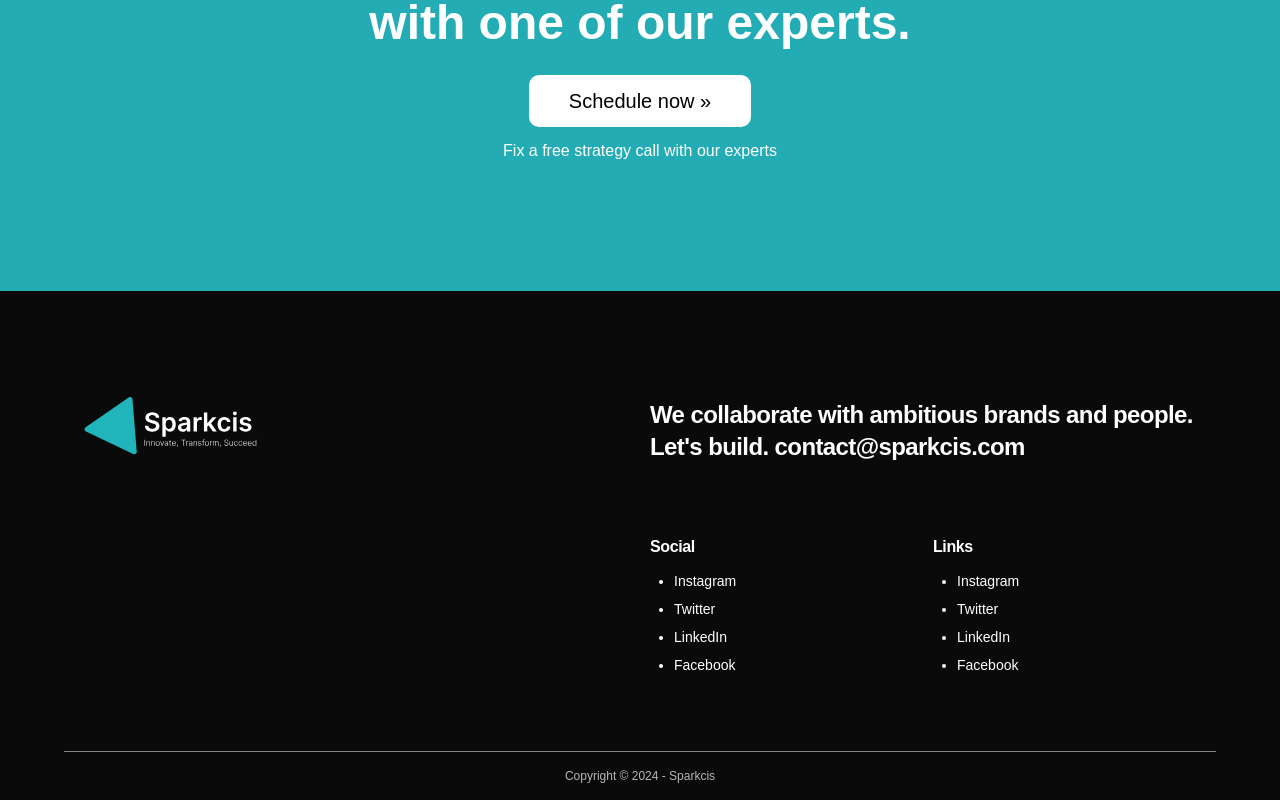
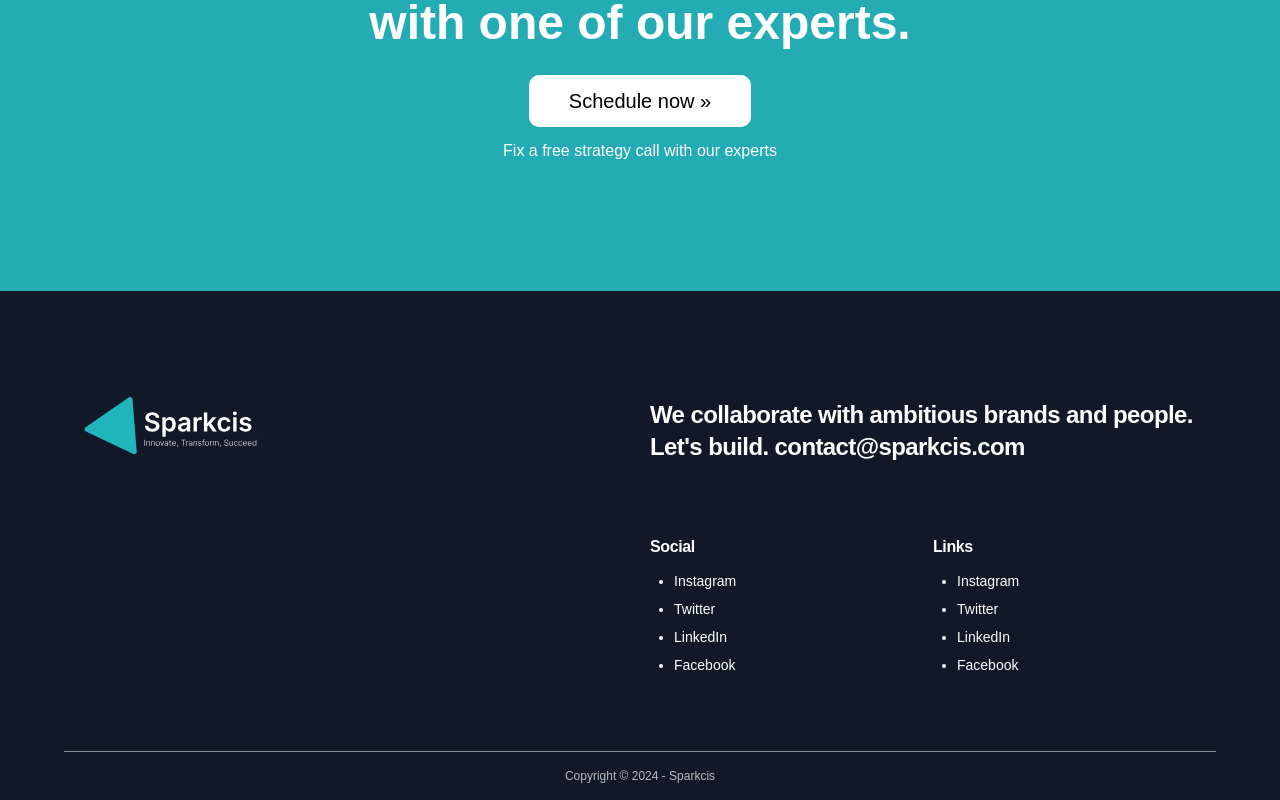
Before and after one commit to amazingfarooqq/sparkcis, a Next.js app: page / in a window 1280 px wide. Shown: the part 5405-6205 px from the top of the page. Built offline with nearby package versions, Linux system fonts and the light colour scheme.

Commit message:
Update footer.tsx

```diff
--- a/src/components/footer.tsx
+++ b/src/components/footer.tsx
@@ -4,7 +4,7 @@ import Link from "next/link";
 export function Footer() {
   return (
     <>
-      <div className="bg-[#0a0a0a] text-white">
+      <div className="bg-gray-900 text-white">
         <div className="mx-auto max-w-6xl">
           <div className="grid grid-cols-1 gap-5 px-4 pt-20 md:grid-cols-2">
             <div>
```
